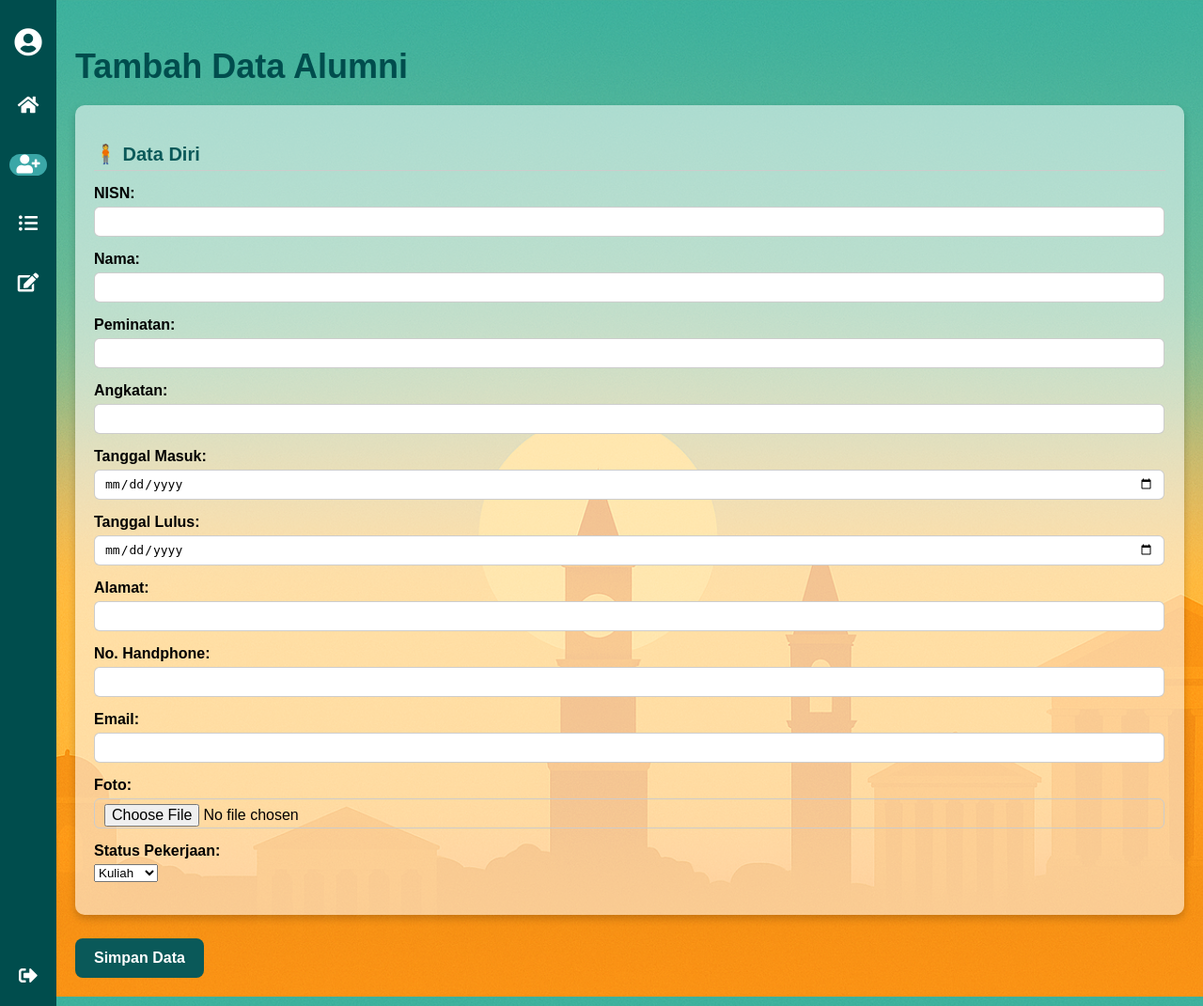
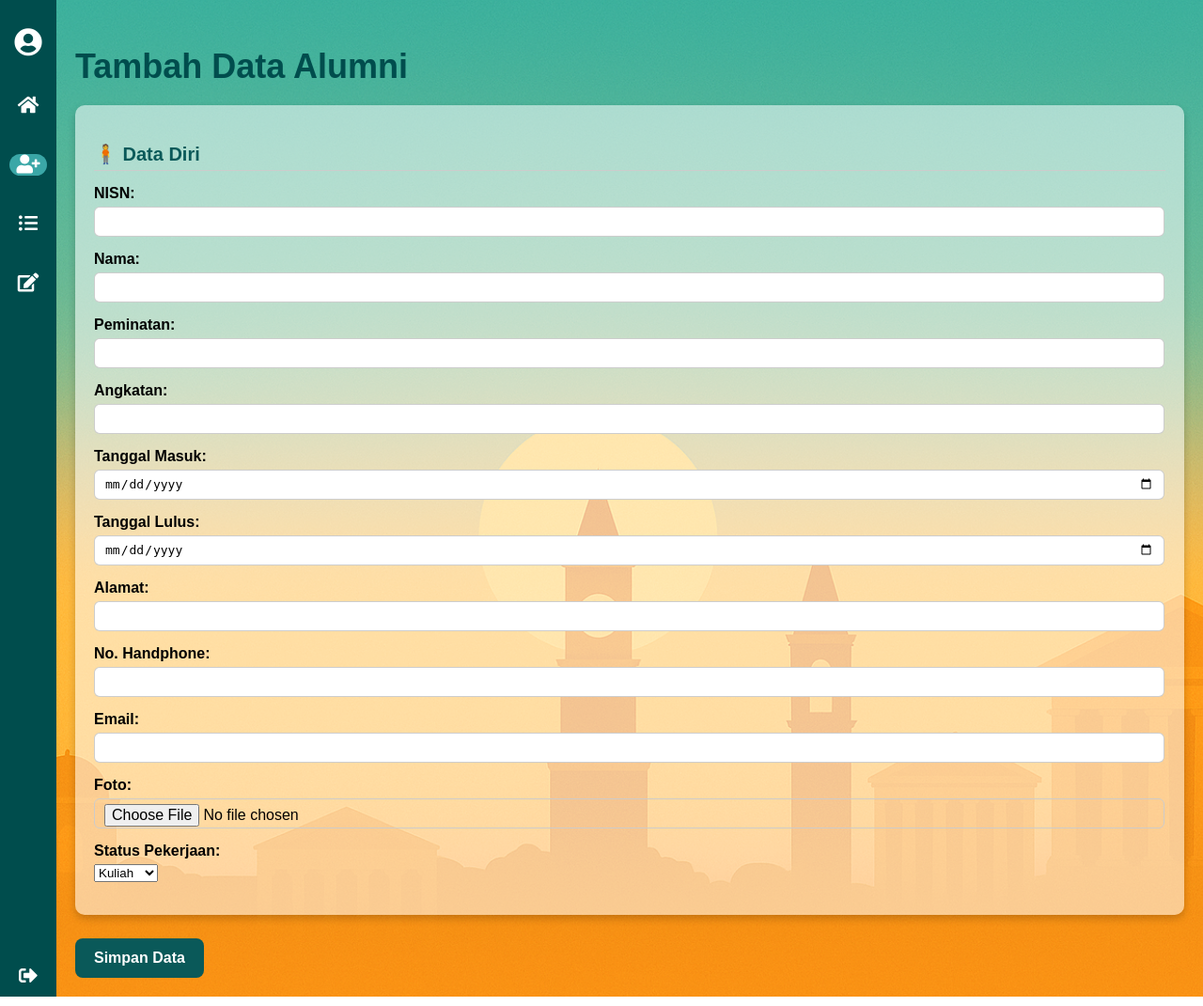
Before and after one commit to Zaky-123/Prak-Web, a PHP site: page /create.php in a window 1280 px wide. Shown: the whole page at 94% size. Run offline with PHP 8.4, Linux system fonts and the light colour scheme; the visitor is signed in with stand-in values (Sample User, id 1).

Commit message:
create data

```diff
--- a/admin/tambah.css
+++ b/admin/create.css
@@ -1,7 +1,7 @@
 body {
     margin: 0;
     font-family: Arial, sans-serif;
-    background: url('bg.png') no-repeat center center fixed;
+    background: url('../pictures/bg.png') no-repeat center center fixed;
     background-size: cover;
     display: flex;
     height: 100vh;
@@ -45,6 +45,8 @@ body {
     flex-grow: 1;
     padding: 20px;
     overflow-y: auto;
+    max-height: 100vh;
+    box-sizing: border-box; /* jaga padding tidak melebihi batas */
 }
 
 .content h2 {
@@ -114,3 +116,6 @@ button {
 button:hover {
     background-color: #0d7377;
 }
+html, body {
+    overflow: hidden;
+}
--- a/admin/create.php
+++ b/admin/create.php
@@ -4,7 +4,7 @@
     <meta charset="UTF-8">
     <title>Tambah Alumni</title>
     <link rel="stylesheet" href="https://cdnjs.cloudflare.com/ajax/libs/font-awesome/5.15.4/css/all.min.css">
-    <link rel="stylesheet" href="tambah.css">
+    <link rel="stylesheet" href="create.css">
 </head>
 <body>
 <?php
```
